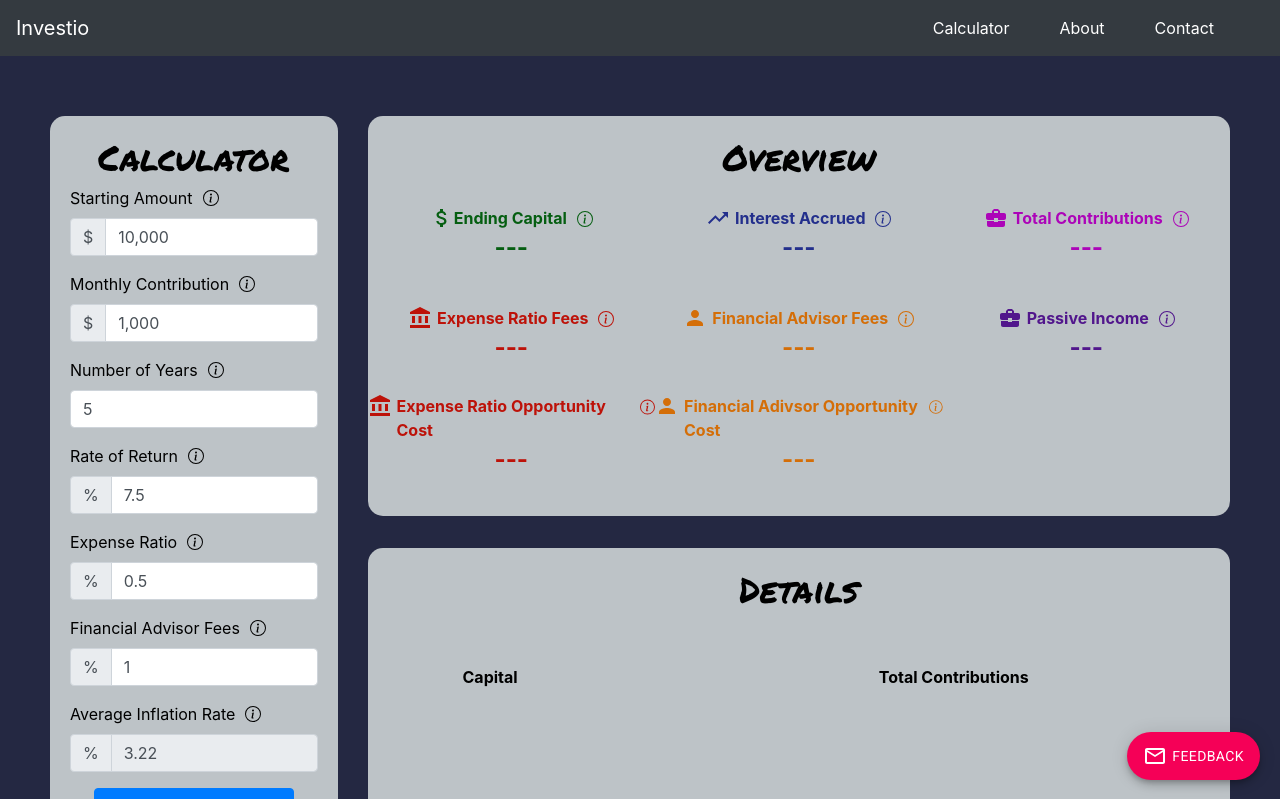
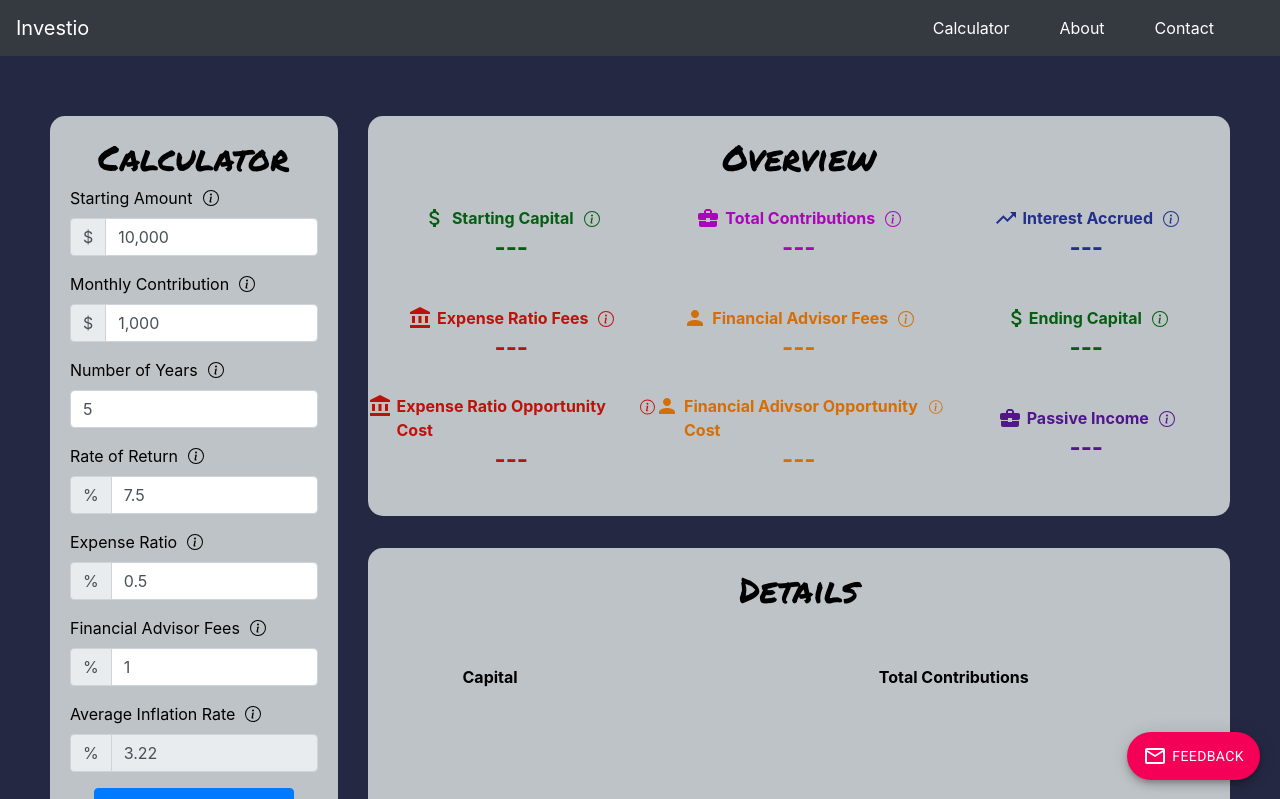
Before and after one commit to scottgibson21/investment-calculator, a React (Create React App) app: page / in a window 1280 px wide. Shown: the top 799 px of the page. Built offline with nearby package versions, Linux system fonts and the light colour scheme.

Commit message:
feat: add starting capital to jumbotron

```diff
--- a/src/components/About.js
+++ b/src/components/About.js
@@ -9,7 +9,7 @@ function About() {
     <Container style={styles.container} fluid="md">
       <Row>
         <Col style={styles.aboutHeader}>
-          <span>About Investio</span>
+          <span>About Nvestio</span>
         </Col>
       </Row>
       <Row>
--- a/src/components/CalculationResultJumbotron.js
+++ b/src/components/CalculationResultJumbotron.js
@@ -42,15 +42,33 @@ function CalculationResultJumbotron(props) {
       >
         <div style={{ ...divStyle, color: "#055e11" }}>
           <div style={inlineDivStyle}>
-            <AttachMoney />
-            <div>Ending Capital</div>
+            <AttachMoney style={{ marginRight: "5px" }} />
+            <div>Starting Capital</div>
             <OverlayTrigger
-              key="startingAmount"
+              key="startingCapital"
+              placement="right"
+              overlay={<ToolTip>The starting amount of capital</ToolTip>}
+            >
+              <InfoCircle style={{ marginLeft: 10, marginTop: "5px" }} />
+            </OverlayTrigger>
+          </div>
+          <div style={resultTextStyle}>
+            {props.startingCapital === undefined
+              ? "---"
+              : `$${formatNumberWithCommas(props.startingCapital)}`}
+          </div>
+        </div>
+        <div style={{ ...divStyle, color: "#ac04b8" }}>
+          <div style={inlineDivStyle}>
+            <BusinessCenter style={{ marginRight: "5px" }} />
+            <div>Total Contributions</div>
+            <OverlayTrigger
+              key="totalContributions"
               placement="right"
               overlay={
                 <ToolTip>
-                  The projected total monetary value of the account at the end
-                  of the time period
+                  The total dollar amount of contributions made during the time
+                  period
                 </ToolTip>
               }
             >
@@ -58,9 +76,9 @@ function CalculationResultJumbotron(props) {
             </OverlayTrigger>
           </div>
           <div style={resultTextStyle}>
-            {props.capital === undefined
+            {props.totalContributions === undefined
               ? "---"
-              : `$${formatNumberWithCommas(props.capital)}`}
+              : `+$${formatNumberWithCommas(props.totalContributions)}`}
           </div>
         </div>
         <div style={{ ...divStyle, color: "#232f8c" }}>
@@ -83,30 +101,7 @@ function CalculationResultJumbotron(props) {
           <div style={resultTextStyle}>
             {props.totalInterest === undefined
               ? "---"
-              : `$${formatNumberWithCommas(props.totalInterest)}`}
-          </div>
-        </div>
-        <div style={{ ...divStyle, color: "#ac04b8" }}>
-          <div style={inlineDivStyle}>
-            <BusinessCenter style={{ marginRight: "5px" }} />
-            <div>Total Contributions</div>
-            <OverlayTrigger
-              key="totalContributions"
-              placement="right"
-              overlay={
-                <ToolTip>
-                  The total dollar amount of contributions made during the time
-                  period
-                </ToolTip>
-              }
-            >
-              <InfoCircle style={{ marginLeft: 10, marginTop: "5px" }} />
-            </OverlayTrigger>
-          </div>
-          <div style={resultTextStyle}>
-            {props.totalContributions === undefined
-              ? "---"
-              : `$${formatNumberWithCommas(props.totalContributions)}`}
+              : `+$${formatNumberWithCommas(props.totalInterest)}`}
           </div>
         </div>
       </div>
@@ -139,7 +134,7 @@ function CalculationResultJumbotron(props) {
           <div style={resultTextStyle}>
             {props.totalExpenseRatioFees === undefined
               ? "---"
-              : `$${formatNumberWithCommas(props.totalExpenseRatioFees)}`}
+              : `-$${formatNumberWithCommas(props.totalExpenseRatioFees)}`}
           </div>
         </div>
         <div style={{ ...divStyle, color: "#d46e08" }}>
@@ -162,23 +157,20 @@ function CalculationResultJumbotron(props) {
           <div style={resultTextStyle}>
             {props.totalAdvisorFees === undefined
               ? "---"
-              : `$${formatNumberWithCommas(props.totalAdvisorFees)}`}
+              : `-$${formatNumberWithCommas(props.totalAdvisorFees)}`}
           </div>
         </div>
-        <div style={{ ...divStyle, color: "#51168c" }}>
+        <div style={{ ...divStyle, color: "#055e11" }}>
           <div style={inlineDivStyle}>
-            <BusinessCenter style={{ marginRight: "5px" }} />
-            <div>Passive Income</div>
+            <AttachMoney />
+            <div>Ending Capital</div>
             <OverlayTrigger
               key="startingAmount"
               placement="right"
               overlay={
                 <ToolTip>
-                  The projected passive income from the ending capital. Passive
-                  income is the amount that can be withdrawn from the account on
-                  a yearly basis indefinitely, while maintaining the value of
-                  the ending capital. The basic formula is: base capital * (rate
-                  of return - inflation rate).
+                  The projected total monetary value of the account at the end
+                  of the time period
                 </ToolTip>
               }
             >
@@ -186,9 +178,9 @@ function CalculationResultJumbotron(props) {
             </OverlayTrigger>
           </div>
           <div style={resultTextStyle}>
-            {props.passiveIncome === undefined
+            {props.capital === undefined
               ? "---"
-              : `$${formatNumberWithCommas(props.passiveIncome)}/year`}
+              : `$${formatNumberWithCommas(props.capital)}`}
           </div>
         </div>
       </div>
@@ -222,7 +214,7 @@ function CalculationResultJumbotron(props) {
           <div style={resultTextStyle}>
             {props.totalExpenseRatioOpportunityCost === undefined
               ? "---"
-              : `$${formatNumberWithCommas(
+              : `-$${formatNumberWithCommas(
                   props.totalExpenseRatioOpportunityCost
                 )}`}
           </div>
@@ -248,10 +240,37 @@ function CalculationResultJumbotron(props) {
           <div style={resultTextStyle}>
             {props.totalAdvisorOpportunityCost === undefined
               ? "---"
-              : `$${formatNumberWithCommas(props.totalAdvisorOpportunityCost)}`}
+              : `-$${formatNumberWithCommas(
+                  props.totalAdvisorOpportunityCost
+                )}`}
           </div>
         </div>
-        <div style={{ ...divStyle, color: "#ac04b8" }}></div>
+        <div style={{ ...divStyle, color: "#51168c" }}>
+          <div style={inlineDivStyle}>
+            <BusinessCenter style={{ marginRight: "5px" }} />
+            <div>Passive Income</div>
+            <OverlayTrigger
+              key="startingAmount"
+              placement="right"
+              overlay={
+                <ToolTip>
+                  The projected passive income from the ending capital. Passive
+                  income is the amount that can be withdrawn from the account on
+                  a yearly basis indefinitely, while maintaining the value of
+                  the ending capital. The basic formula is: base capital * (rate
+                  of return - inflation rate).
+                </ToolTip>
+              }
+            >
+              <InfoCircle style={{ marginLeft: 10, marginTop: "5px" }} />
+            </OverlayTrigger>
+          </div>
+          <div style={resultTextStyle}>
+            {props.passiveIncome === undefined
+              ? "---"
+              : `$${formatNumberWithCommas(props.passiveIncome)}/year`}
+          </div>
+        </div>
       </div>
     </Jumbotron>
   );
@@ -294,6 +313,7 @@ function mapStateToProps({ results }) {
 
   return {
     capital: resultSet.capital[0].data[resultSet.capital[0].data.length - 1].y,
+    startingCapital: resultSet.capital[0].data[0].y,
     totalInterest:
       resultSet.totalInterest[0].data[
         resultSet.totalInterest[0].data.length - 1
```
